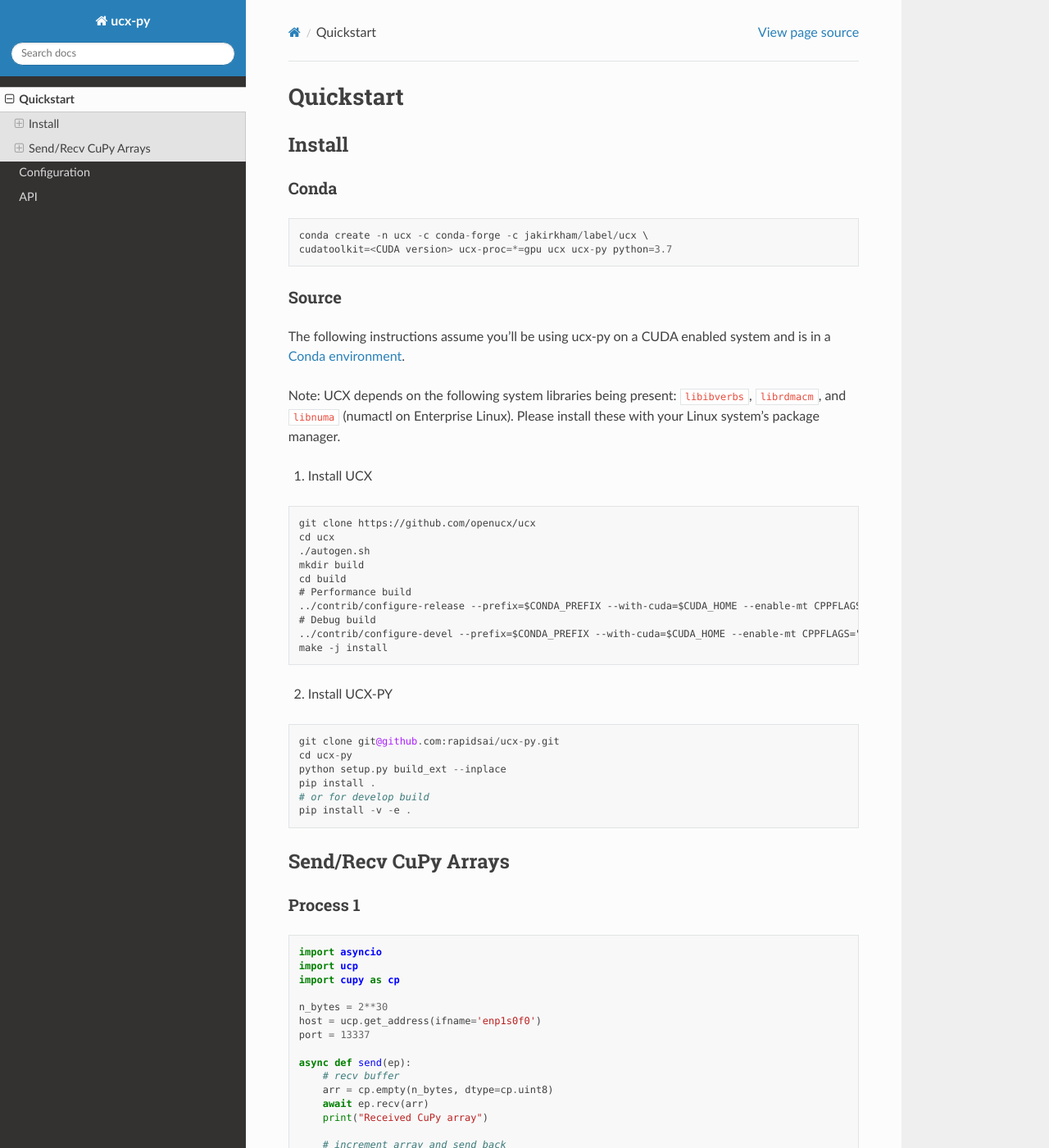
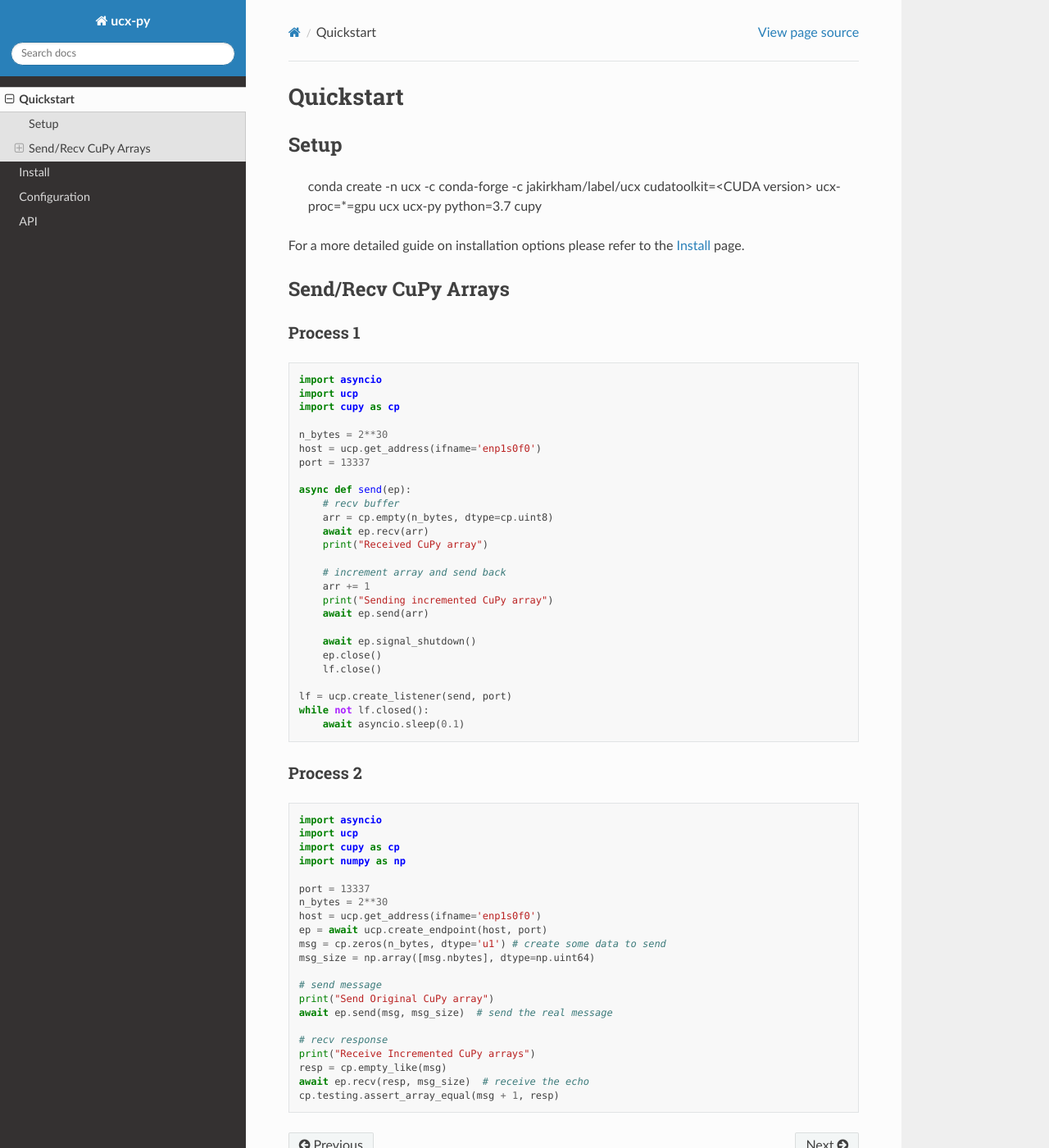
Before and after one commit to rapidsai/ucx-py, a Sphinx documentation site: the page built from docs/source/quickstart.rst, in a window 1280 px wide and 1400 px high. Shown: the whole window at 82% size. Built offline with Sphinx 7.4.7 and the Read the Docs theme 2.0.0, drawn with Linux system fonts in a browser that asks for light colours.

Commit message:
updates from @john and create install doc page

```diff
--- a/docs/source/index.rst
+++ b/docs/source/index.rst
@@ -14,5 +14,6 @@
    :hidden:
 
    quickstart
+   install
    configuration
    api
--- a/docs/source/quickstart.rst
+++ b/docs/source/quickstart.rst
@@ -2,52 +2,13 @@
 ==========
 
 
-Install
--------
-
-Conda
-~~~~~
-
-::
+Setup
+-----
 
     conda create -n ucx -c conda-forge -c jakirkham/label/ucx \
-    cudatoolkit=<CUDA version> ucx-proc=*=gpu ucx ucx-py python=3.7
+    cudatoolkit=<CUDA version> ucx-proc=*=gpu ucx ucx-py python=3.7 cupy
 
-Source
-~~~~~~
-
-The following instructions assume you'll be using ucx-py on a CUDA enabled system and is in a `Conda environment <https://docs.conda.io/projects/conda/en/latest/>`_.
-
-Note: UCX depends on the following system libraries being present: ``libibverbs``, ``librdmacm``, and ``libnuma`` (numactl on Enterprise Linux).  Please install these with your Linux system's package manager.
-
-
-
-1) Install UCX
-
-::
-
-    git clone https://github.com/openucx/ucx
-    cd ucx
-    ./autogen.sh
-    mkdir build
-    cd build
-    # Performance build
-    ../contrib/configure-release --prefix=$CONDA_PREFIX --with-cuda=$CUDA_HOME --enable-mt CPPFLAGS="-I/$CUDA_HOME/include"
-    # Debug build
-    ../contrib/configure-devel --prefix=$CONDA_PREFIX --with-cuda=$CUDA_HOME --enable-mt CPPFLAGS="-I/$CUDA_HOME/include"
-    make -j install
-
-2) Install UCX-PY
-
-::
-
-    git clone git@github.com:rapidsai/ucx-py.git
-    cd ucx-py
-    python setup.py build_ext --inplace
-    pip install .
-    # or for develop build
-    pip install -v -e .
-
+For a more detailed guide on installation options please refer to the :doc:`install` page.
 
 Send/Recv CuPy Arrays
 ---------------------
```
Also changed, not shown: docs/source/configuration.rst (+10 -3 lines), docs/source/install.rst (added, +45 -0 lines).
